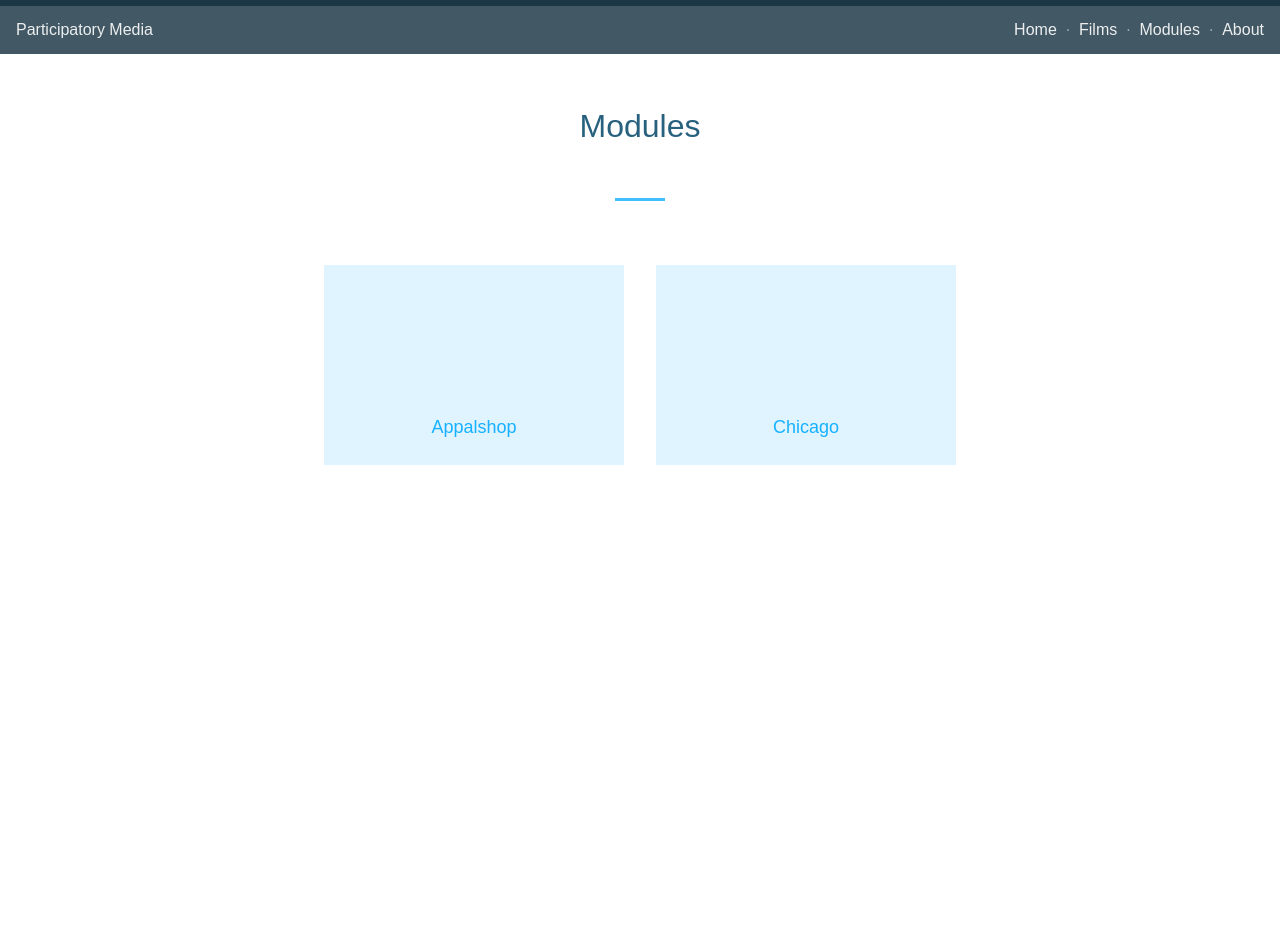
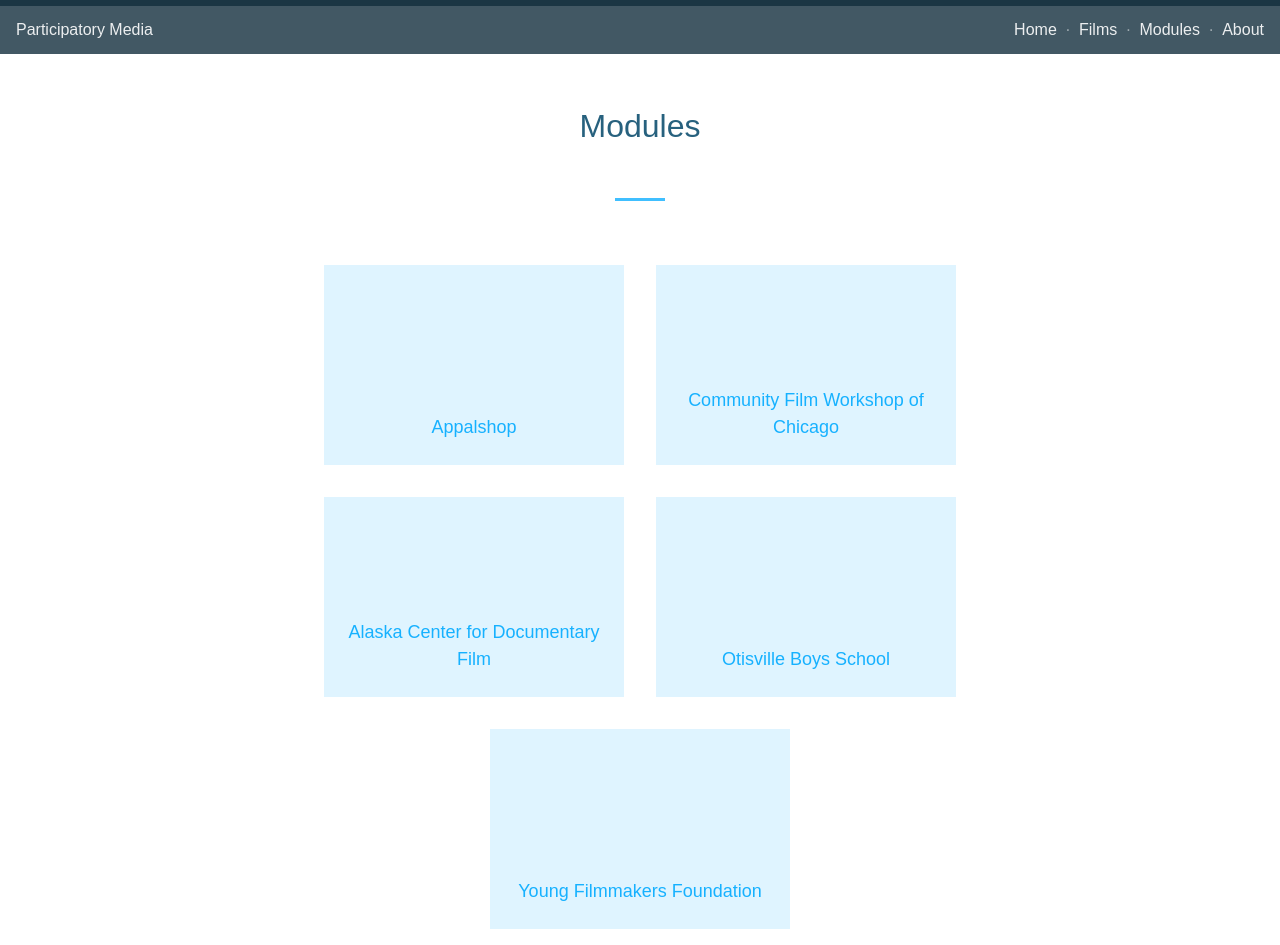
Before and after one commit to participatorymedia/prototype, a Jekyll site: the page built from modules/index.html, in a window 1280 px wide. Built offline with Jekyll 4.4.1, drawn with Linux system fonts in a browser that asks for light colours; before the commit the page ends 900 px from its top, so only the background shows below that.

Commit message:
Just use one prototype module.

```diff
--- a/modules/index.html
+++ b/modules/index.html
@@ -3,11 +3,10 @@ layout: page
 title: Modules
 ---
 
-<ul class="modules">
-<li id="appalshop">
-  <a href="{{ site.baseurl }}/modules/appalshop/">Appalshop</a>
-</li>
-<li id="chicago">
-  <a href="{{ site.baseurl }}/modules/chicago/">Chicago</a>
-</li>
+<nav class="modules">
+  <a id="appalshop" href="{{ site.baseurl }}/modules/module/">Appalshop</a>
+  <a id="chicago" href="{{ site.baseurl }}/modules/module/">Community Film Workshop of Chicago</a>
+  <a id="alaska" href="{{ site.baseurl }}/modules/module/">Alaska Center for Documentary Film</a>
+  <a id="otisville" href="{{ site.baseurl }}/modules/module/">Otisville Boys School</a>
+  <a id="young-filmmakers" href="{{ site.baseurl }}/modules/module/">Young Filmmakers Foundation</a>
 </ul>
```
Also changed, not shown: modules/module/index.md (renamed from modules/chicago.md).
